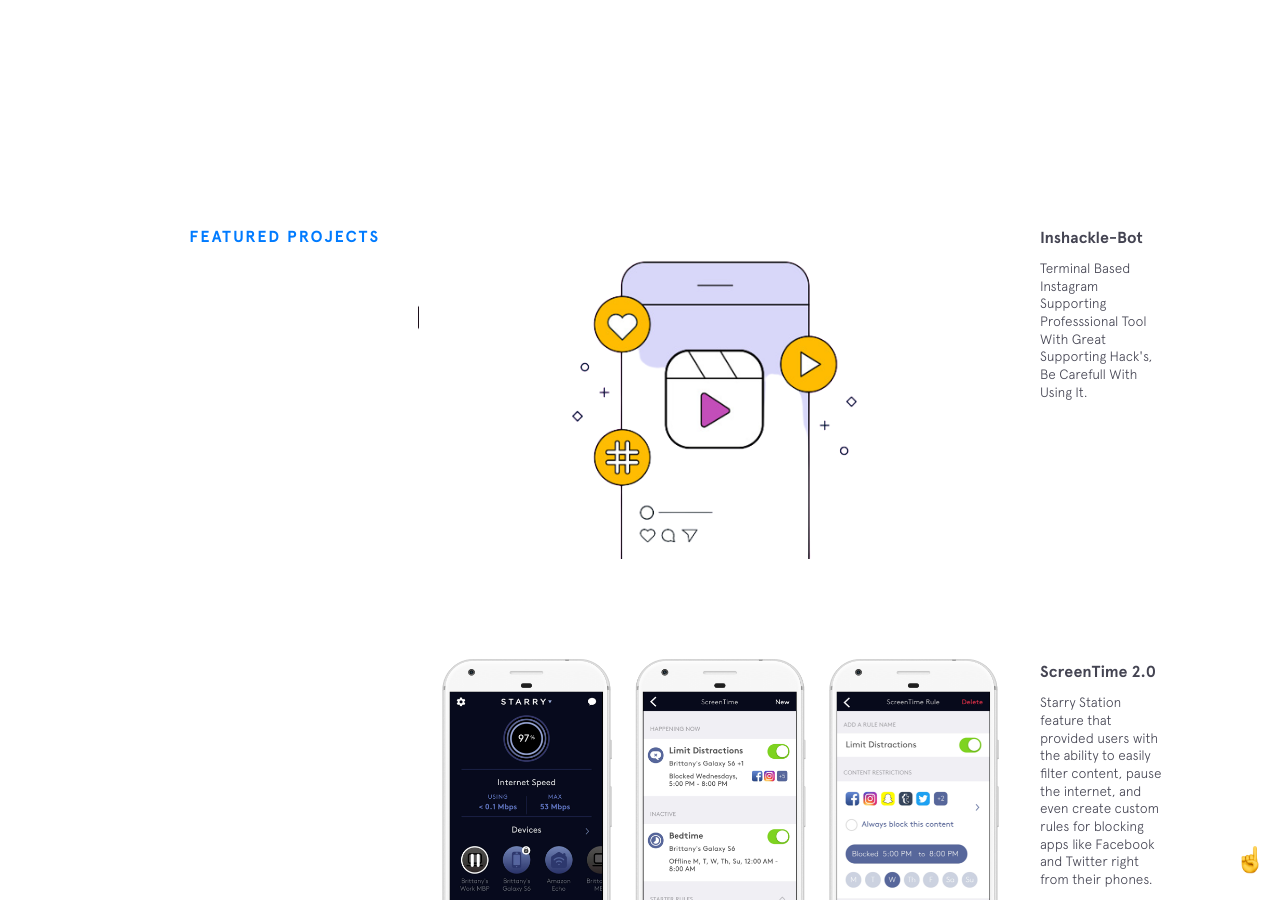
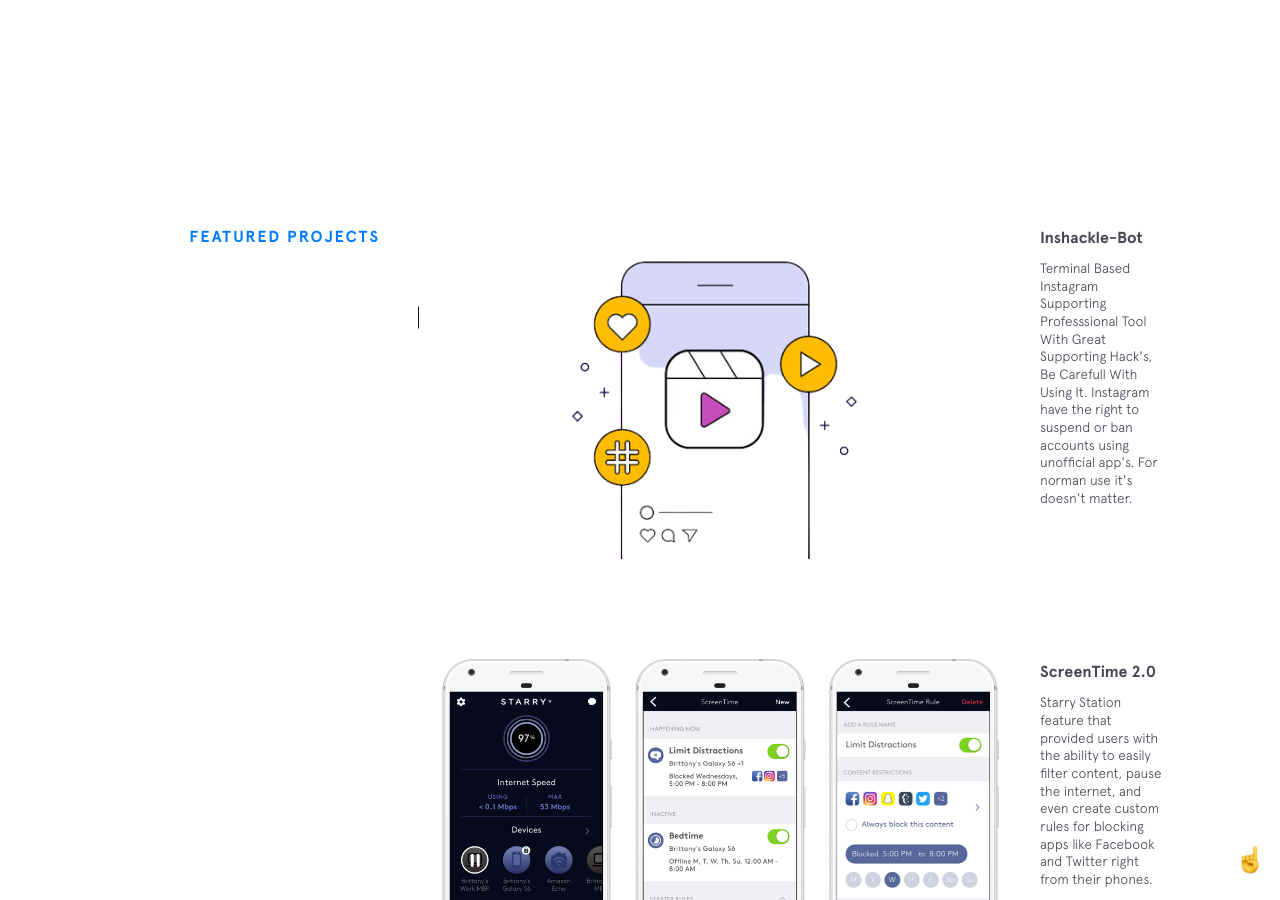
Before and after one commit to thatbynln/thatbynln.github.io, a Jekyll site: the page built from index.html, in a window 1280 px wide and 900 px high, scrolled down 1894 px. Built offline with Jekyll 4.4.1, drawn with Linux system fonts in a browser that asks for light colours; nearby versions of some CDN libraries.

Commit message:
Update featured-projects.html

```diff
--- a/_includes/featured-projects.html
+++ b/_includes/featured-projects.html
@@ -11,7 +11,8 @@
         <div class="project__name">
           <a href="https://github.com/thatbynln/inshackle-bot" target="_blank">Inshackle-Bot</a>
         </div>
-        <p>Terminal Based Instagram Supporting Professsional Tool With Great Supporting Hack's, Be Carefull With Using It.</p>
+        <p>Terminal Based Instagram Supporting Professsional Tool With Great Supporting Hack's, Be Carefull With Using It. Instagram have the right to
+        suspend or ban accounts using unofficial app's. For norman use it's doesn't matter.</p>
       </figcaption>
     </div>
 
```
